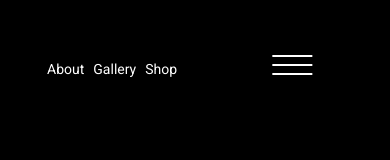
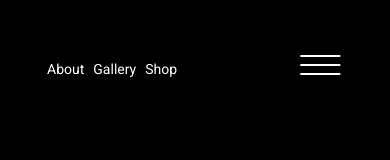
Before and after one commit to Daria-Shagarina/spaceX, a plain HTML site: page index.html in a window 390 px wide. Shown: the top 160 px of the page. Drawn offline with Linux system fonts and the light colour scheme.

Commit message:
Update style.css

```diff
--- a/css/style.css
+++ b/css/style.css
@@ -482,8 +482,8 @@ td span{
       z-index: 15;
    }
    .menu-btn {
-      left: 150px;
-      right: 0;
+      left: 250px;
+       right: 0
    }
    tbody{
       font-size: 13px;
@@ -506,7 +506,7 @@ td span{
    width: 300px;
    }
    .menu-btn {
-      left: 230px;
+      left: 290px;
    }
 }
 @media (max-width:390px){
@@ -514,7 +514,7 @@ td span{
       height: 320px;
    }
    .menu-btn {
-      left: 245px;
+      left: 273px;
       z-index: 15;
    }
    .menu__list {
```
